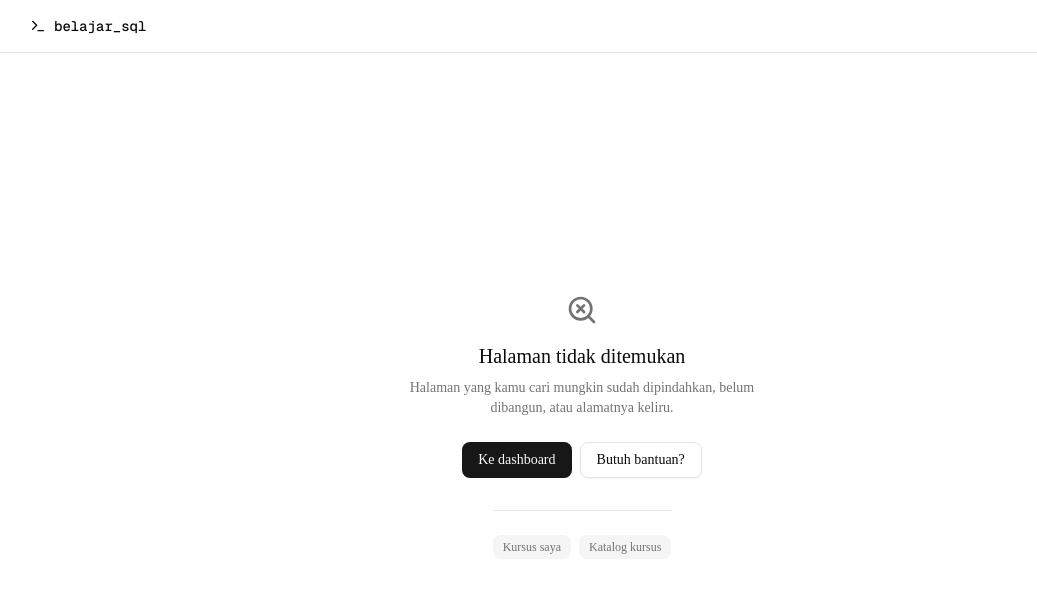
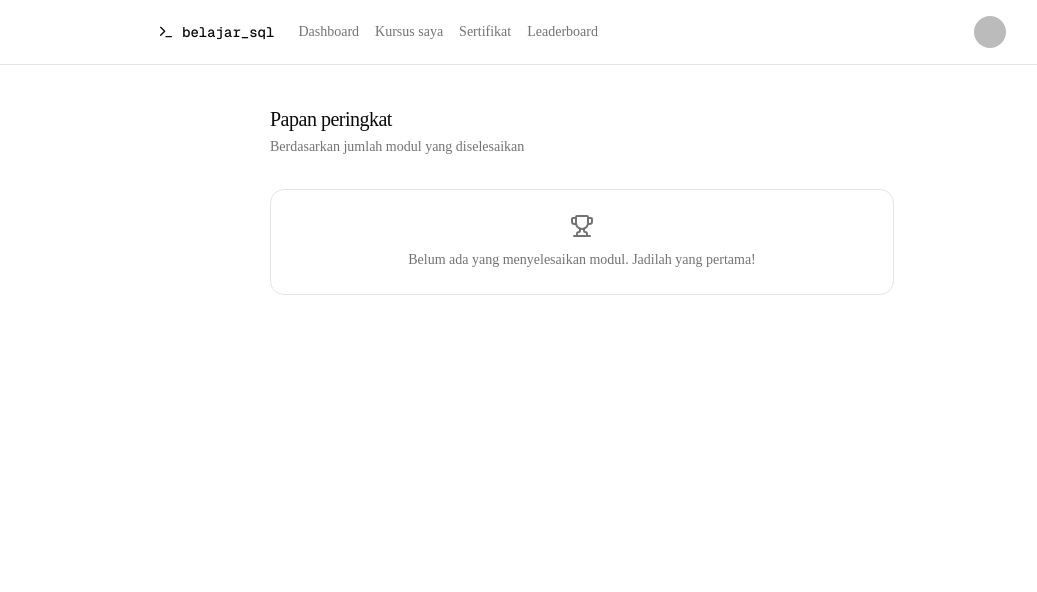
Before and after one commit to saepudinasep/sql-learning-platform, a Next.js app: page /leaderboard in a window 1280 px wide. Before the commit this address had no page. Shown: the top 592 px of the page, without its empty margins (58-1095 px from the left). Built offline with nearby package versions, Linux system fonts and the light colour scheme; no server answers; the database is empty; sample sign-in values are in the browser's storage.

Commit message:
[ADD] Menambahkan fitur leaderboard

```diff
--- /dev/null
+++ b/src/app/leaderboard/loading.tsx
@@ -0,0 +1,5 @@
+import { LoadingSpinner } from "@/components/loading-spinner";
+
+export default function Loading() {
+  return <LoadingSpinner label="Memuat papan peringkat..." />;
+}
--- /dev/null
+++ b/src/app/leaderboard/page.tsx
@@ -0,0 +1,102 @@
+import { redirect } from "next/navigation";
+import { getServerSession } from "next-auth/next";
+import { Trophy } from "lucide-react";
+import { authOptions } from "@/lib/auth";
+import { prisma } from "@/lib/prisma";
+import { AppHeader } from "@/components/app-header";
+import { Avatar, AvatarFallback, AvatarImage } from "@/components/ui/avatar";
+
+const RANK_COLORS: Record<number, string> = {
+  1: "text-amber-600",
+  2: "text-zinc-500",
+  3: "text-orange-700",
+};
+
+export default async function LeaderboardPage() {
+  const session = await getServerSession(authOptions);
+  if (!session?.user) redirect("/login");
+
+  // Ranking berdasarkan jumlah modul yang sudah diselesaikan (bukan streak
+  // harian — logic streak belum dibangun, itu task roadmap terpisah).
+  const rankings = await prisma.progress.groupBy({
+    by: ["userId"],
+    where: { completed: true },
+    _count: { moduleId: true },
+    orderBy: { _count: { moduleId: "desc" } },
+    take: 20,
+  });
+
+  const users = rankings.length
+    ? await prisma.user.findMany({
+        where: { id: { in: rankings.map((r) => r.userId) } },
+      })
+    : [];
+  const userById = new Map(users.map((u) => [u.id, u]));
+
+  const leaderboard = rankings
+    .map((r) => ({ user: userById.get(r.userId), count: r._count.moduleId }))
+    .filter((row): row is { user: NonNullable<typeof row.user>; count: number } => !!row.user);
+
+  const myRank = leaderboard.findIndex((row) => row.user.id === session.user.id);
+  const isCurrentUserRanked = myRank !== -1;
+
+  return (
+    <div className="flex flex-1 flex-col">
+      <AppHeader
+        name={session.user.name}
+        email={session.user.email}
+        image={session.user.image}
+        role={session.user.role}
+      />
+
+      <div className="mx-auto w-full max-w-2xl px-6 py-10">
+        <h1 className="text-xl font-medium tracking-tight">Papan peringkat</h1>
+        <p className="mt-1 text-sm text-muted-foreground">Berdasarkan jumlah modul yang diselesaikan</p>
+
+        {leaderboard.length === 0 ? (
+          <div className="mt-8 rounded-xl border p-6 text-center">
+            <Trophy className="mx-auto h-6 w-6 text-muted-foreground" aria-hidden="true" />
+            <p className="mt-3 text-sm text-muted-foreground">
+              Belum ada yang menyelesaikan modul. Jadilah yang pertama!
+            </p>
+          </div>
+        ) : (
+          <div className="mt-6 flex flex-col gap-1.5">
+            {leaderboard.map((row, index) => {
+              const rank = index + 1;
+              const isMe = row.user.id === session.user.id;
+              const initials = (row.user.name ?? row.user.email ?? "?").charAt(0).toUpperCase();
+
+              return (
+                <div
+                  key={row.user.id}
+                  className={`flex items-center gap-3 rounded-xl border p-3 ${
+                    isMe ? "border-foreground/20 bg-muted/60" : ""
+                  }`}
+                >
+                  <span className={`w-6 text-center text-sm font-medium ${RANK_COLORS[rank] ?? "text-muted-foreground"}`}>
+                    {rank}
+                  </span>
+                  <Avatar className="h-8 w-8">
+                    {row.user.image && <AvatarImage src={row.user.image} alt={row.user.name ?? "Avatar"} />}
+                    <AvatarFallback>{initials}</AvatarFallback>
+                  </Avatar>
+                  <span className="flex-1 text-sm">
+                    {isMe ? <span className="font-medium">Kamu</span> : row.user.name}
+                  </span>
+                  <span className="text-xs text-muted-foreground">{row.count} modul selesai</span>
+                </div>
+              );
+            })}
+          </div>
+        )}
+
+        {!isCurrentUserRanked && leaderboard.length > 0 && (
+          <p className="mt-4 text-center text-sm text-muted-foreground">
+            Kamu belum menyelesaikan modul apa pun. Selesaikan modul pertama untuk masuk papan peringkat.
+          </p>
+        )}
+      </div>
+    </div>
+  );
+}
--- a/src/components/app-header.tsx
+++ b/src/components/app-header.tsx
@@ -34,6 +34,9 @@ export function AppHeader({
             <Link href="/certificates" className="hover:text-foreground">
               Sertifikat
             </Link>
+            <Link href="/leaderboard" className="hover:text-foreground">
+              Leaderboard
+            </Link>
           </nav>
         </div>
         <UserMenu name={name} email={email} image={image} role={role} />
```
